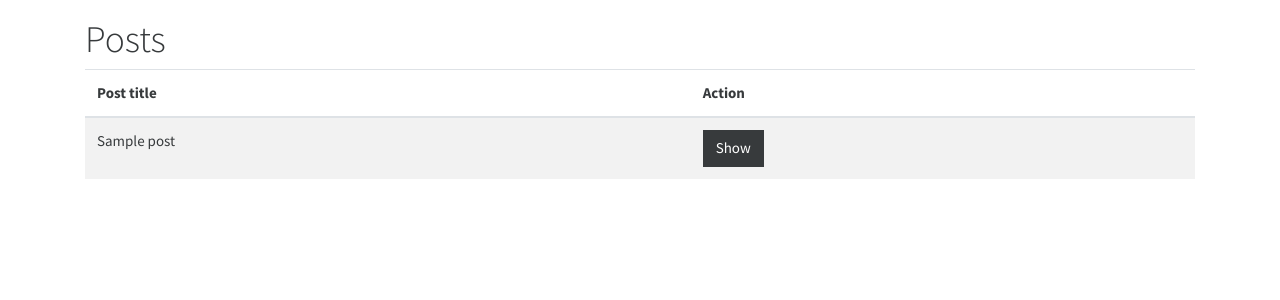
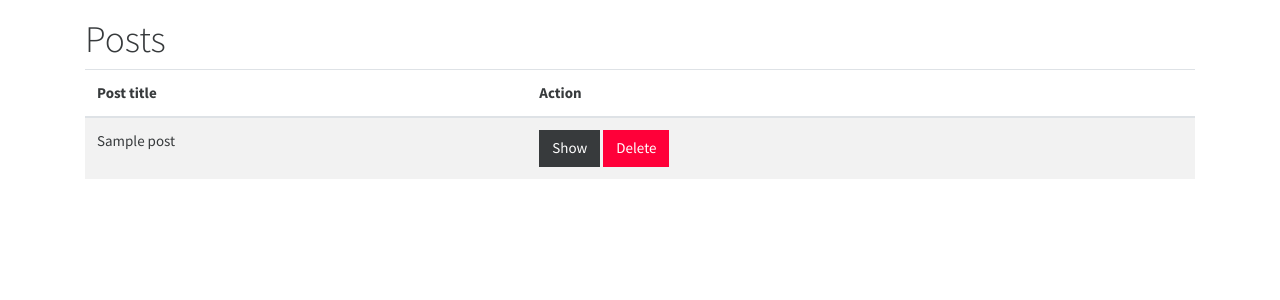
Before and after one commit to mzwae/symfonyblog, a Symfony app: template templates/posts/index.html.twig in a window 1280 px wide. Shown: the part 55-355 px from the top of the page. Run offline with Twig, Linux system fonts and the light colour scheme; the template is opened without the code that fills it: most values are stand-ins (such as "Sample title", 1, 10 or a date in 2020); some libraries are stand-ins or nearby versions.

Commit message:
added delete button

```diff
--- a/templates/posts/index.html.twig
+++ b/templates/posts/index.html.twig
@@ -18,6 +18,7 @@
             <td>{{ post.title }}</td>
             <td>
               <a href="post/{{post.id}}" class="btn btn-dark">Show</a>
+              <a href="#" class="btn btn-danger" data-id="{{post.id}}">Delete</a>
             </td>
           </tr>
         {% endfor %}
```
